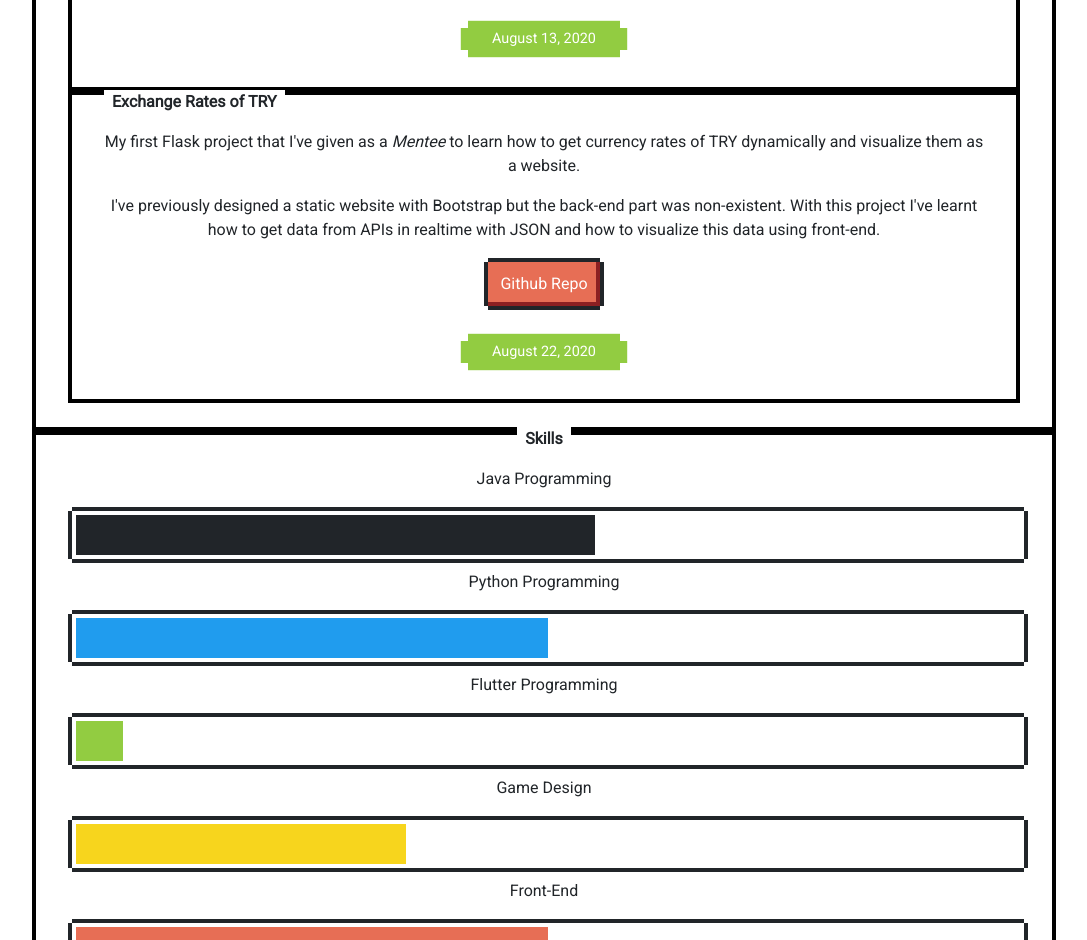
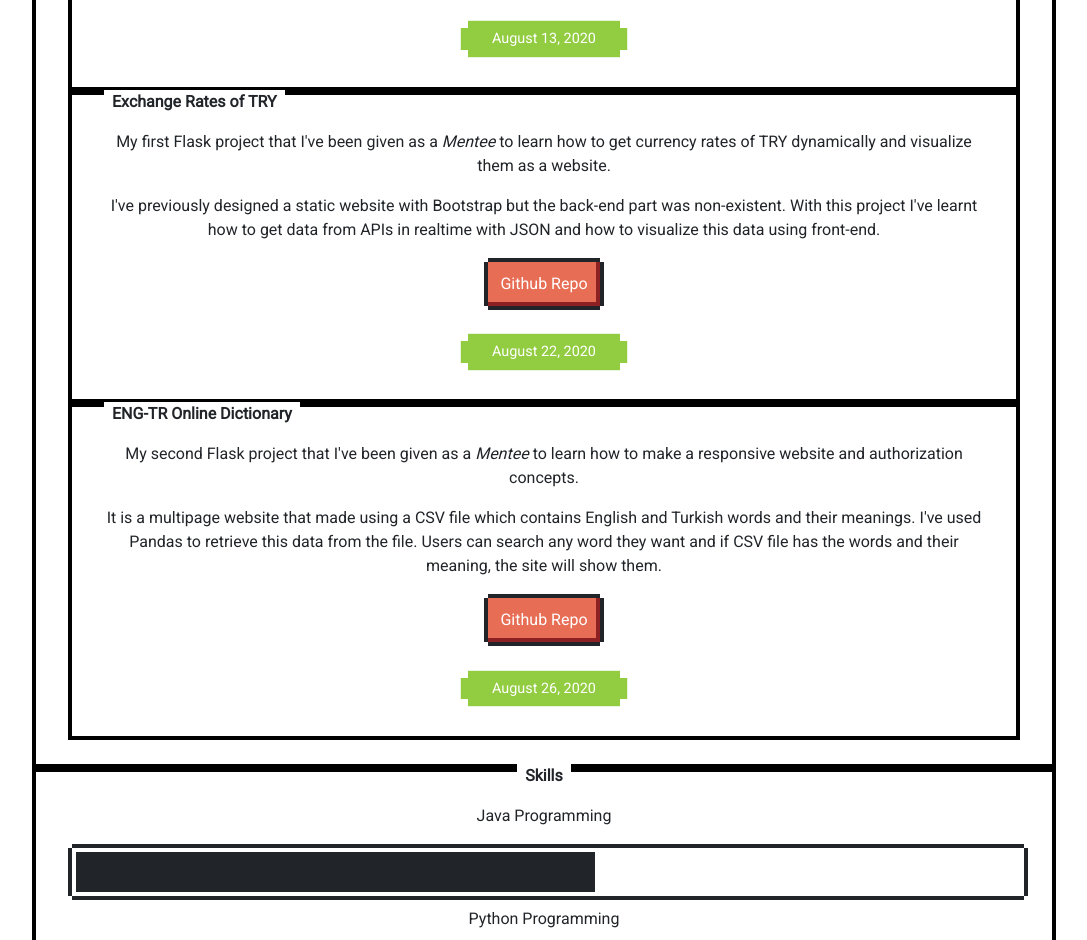
Before and after one commit to davutkulaksiz/davutkulaksiz.github.io, a plain HTML site: page index.html in a window 1280 px wide. Shown: the part 880-1820 px from the top of the page, without its empty margins (96-1183 px from the left). Drawn offline with nearby package versions, Linux system fonts and the light colour scheme.

Commit message:
Added a new project

```diff
--- a/index.html
+++ b/index.html
@@ -69,7 +69,7 @@
     </div>
     <div class="nes-container with-title">
         <h3 class="title">Exchange Rates of TRY</h3>
-        <p>My first Flask project that I've given as a <em>Mentee</em> to learn how to get currency rates of TRY dynamically and visualize them as a website.</p>
+        <p>My first Flask project that I've been given as a <em>Mentee</em> to learn how to get currency rates of TRY dynamically and visualize them as a website.</p>
         <p>I've previously designed a static website with Bootstrap but the back-end part was non-existent. With this project I've learnt how to get data from APIs in realtime with JSON and how to visualize this data using front-end.</p>
 
         <a href="https://github.com/davutkulaksiz/exchange-rate-of-try" class="nes-btn is-error">Github Repo</a>
@@ -77,6 +77,21 @@
         <p class="content">
             <a class="nes-badge" align="left">
                 <span class="is-success">August 22, 2020</span>
+            </a>
+        </p>
+    </div>
+    <div class="nes-container with-title">
+        <h3 class="title">ENG-TR Online Dictionary</h3>
+        <p>My second Flask project that I've been given as a <em>Mentee</em> to learn how to make a responsive website and authorization concepts.</p>
+        <p>It is a multipage website that made using a CSV file which contains English and Turkish words and their meanings. I've used Pandas to retrieve this data from the file.
+            Users can search any word they want and if CSV file has the words and their meaning, the site will show them.
+        </p>
+
+        <a href="https://github.com/davutkulaksiz/ENG-TR-Dictionary" class="nes-btn is-error">Github Repo</a>
+        <br><br>
+        <p class="content">
+            <a class="nes-badge" align="left">
+                <span class="is-success">August 26, 2020</span>
             </a>
         </p>
     </div>
```
